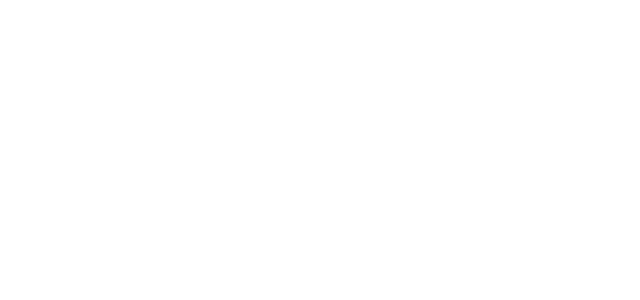
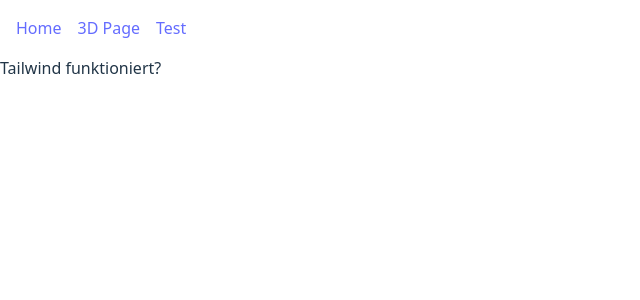
Before and after one commit to weberdino/meine-homepage, a React (Vite) app: page /meine-homepage/test in a window 1280 px wide. Before the commit this address had no page. Shown: the top 300 px of the page, without its empty margins (0-640 px from the left). Built offline with nearby package versions, Linux system fonts and the light colour scheme.

Commit message:
added testpage to have isolated testing area

```diff
--- a/package.json
+++ b/package.json
@@ -16,7 +16,7 @@
     "@react-three/fiber": "^9.1.2",
     "@react-three/rapier": "^2.1.0",
     "aos": "^2.3.4",
-    "drei": "^2.2.21",
+    "drei": "^0.0.45",
     "react": "^19.0.0",
     "react-dom": "^19.0.0",
     "react-router-dom": "^7.6.0",
@@ -24,7 +24,7 @@
   },
   "devDependencies": {
     "@eslint/js": "^9.22.0",
-    "@tailwindcss/postcss": "^4.1.4",
+    "@tailwindcss/postcss": "^4.1.7",
     "@types/react": "^19.0.10",
     "@types/react-dom": "^19.0.4",
     "@vitejs/plugin-react": "^4.3.4",
@@ -35,7 +35,7 @@
     "gh-pages": "^6.3.0",
     "globals": "^16.0.0",
     "postcss": "^8.5.3",
-    "tailwindcss": "^4.1.4",
+    "tailwindcss": "^4.1.7",
     "vite": "^6.3.1"
   }
 }
--- a/src/3d/Ground.jsx
+++ /dev/null
@@ -1,12 +0,0 @@
-// src/3d/Ground.jsx
-import { Plane } from '@react-three/drei';
-
-function Ground() {
-  return (
-    <Plane args={[100, 100]} rotation={[-Math.PI / 2, 0, 0]} receiveShadow>
-      <meshStandardMaterial color="#555" />
-    </Plane>
-  );
-}
-
-export default Ground;
--- a/src/3d/ThreeDPage.jsx
+++ b/src/3d/ThreeDPage.jsx
@@ -3,7 +3,6 @@
 import { OrbitControls, Sky, KeyboardControls } from '@react-three/drei';
 import { Physics, RigidBody } from '@react-three/rapier';
 import { useRef } from 'react';
-import Ground from './Ground';
 import * as THREE from 'three';
 
 function Player() {
--- a/src/App.jsx
+++ b/src/App.jsx
@@ -14,10 +14,11 @@
           <nav style={{ display: 'flex', gap: '1rem', padding: '1rem' }}>
             <Link to="/">Home</Link>
             <Link to="/3d">3D Page</Link>
+            <Link to="/test">Test</Link>
           </nav>
 
       {/* Hero */}
-      <section className="bg-gradient-to-b from-pink-900 via-yellow-800 to-black min-h-screen flex flex-col justify-center items-center text-center px-4">
+      <section className="bg-gradient-to-b from-pink-500 via-yellow-800 to-black min-h-screen flex flex-col justify-center items-center text-center px-4">
         <h1 className="text-4xl md:text-6xl font-bold mb-4" data-aos="fade-down">
           Hi, ich bin <span className="text-indigo-400">Dino</span>
         </h1>
--- a/src/main.jsx
+++ b/src/main.jsx
@@ -3,6 +3,7 @@
 import './index.css';
 import App from './App.jsx';
 import ThreeDPage from './3d/ThreeDPage.jsx';
+import Test from './test/test.jsx';
 import { BrowserRouter, Routes, Route } from 'react-router-dom';
 
 createRoot(document.getElementById('root')).render(
@@ -11,6 +12,7 @@
       <Routes>
         <Route path="/" element={<App />} />
         <Route path="/3d" element={<ThreeDPage />} />
+        <Route path="/test" element={<Test />} />
       </Routes>
     </BrowserRouter>
   </StrictMode>
--- /dev/null
+++ b/src/test/test.jsx
@@ -0,0 +1,26 @@
+// src/App.jsx
+import { useEffect } from "react";
+import AOS from "aos";
+import "aos/dist/aos.css";
+import { Link } from "react-router-dom";
+
+function App() {
+  useEffect(() => {
+    AOS.init({ duration: 1000 });
+  }, []);
+
+  return (
+    <div >
+          <nav style={{ display: 'flex', gap: '1rem', padding: '1rem' }}>
+            <Link to="/">Home</Link>
+            <Link to="/3d">3D Page</Link>
+            <Link to="/test">Test</Link>
+          </nav>
+
+      {/* Hero */}
+      <div className="text-red">Tailwind funktioniert?</div>
+    </div>
+  );
+}
+
+export default App;
```
Also changed, not shown: 1 other file (tests, documents, lock files or other folders).
